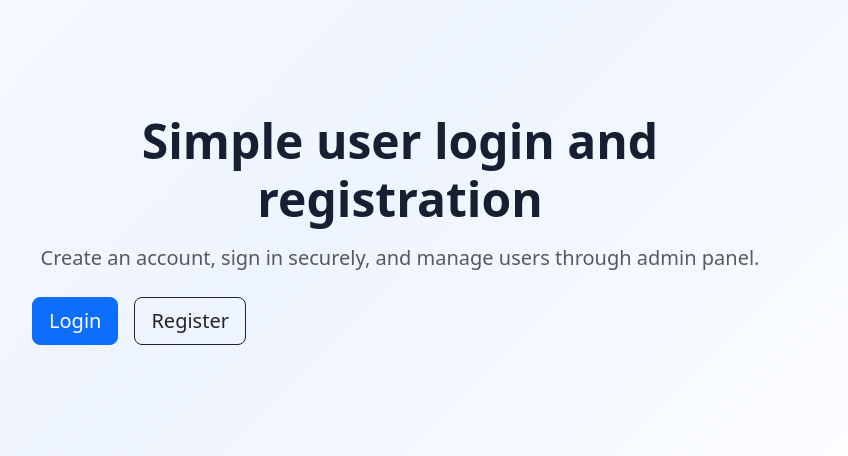
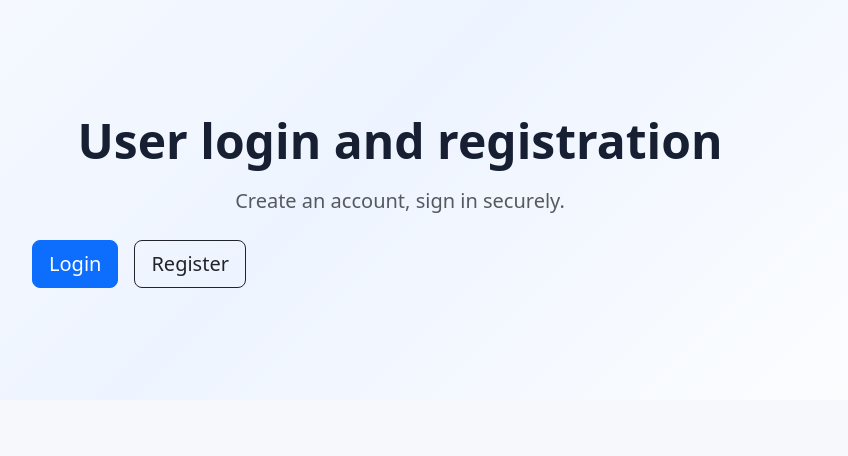
Before and after one commit to shravanishinde602/NGO-Home-Page-Management, a Django app: page / in a window 1280 px wide. Shown: the part 57-513 px from the top of the page, without its empty margins (240-1088 px from the left). Run offline with Django 5.2, Linux system fonts and the light colour scheme.

Commit message:
Updated main_home.html

```diff
--- a/templates/main_home.html
+++ b/templates/main_home.html
@@ -5,8 +5,8 @@
     <div class="container">
         <div class="row justify-content-center text-center">
             <div class="col-lg-8">
-                <h1 class="display-5 fw-bold">Simple user login and registration</h1>
-                <p class="lead text-muted mt-3">Create an account, sign in securely, and manage users through admin panel.</p>
+                <h1 class="display-5 fw-bold">User login and registration</h1>
+                <p class="lead text-muted mt-3">Create an account, sign in securely.</p>
                 <div class="d-flex flex-wrap gap-3 mt-4">
                     <a class="btn btn-primary btn-lg" href="{% url 'login' %}">Login</a>
                     <a class="btn btn-outline-dark btn-lg" href="{% url 'register' %}">Register</a>
```
